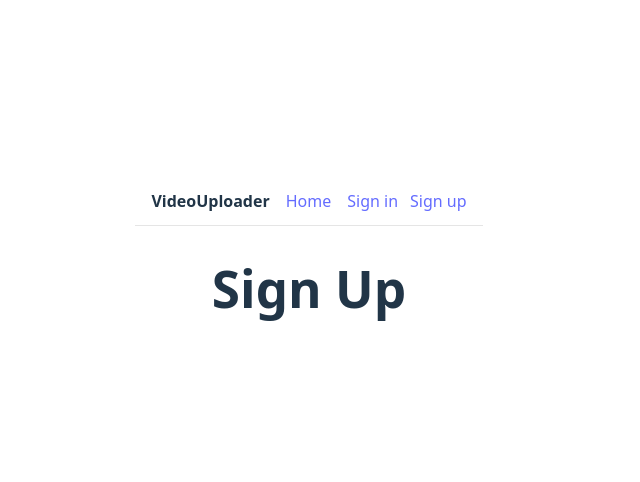
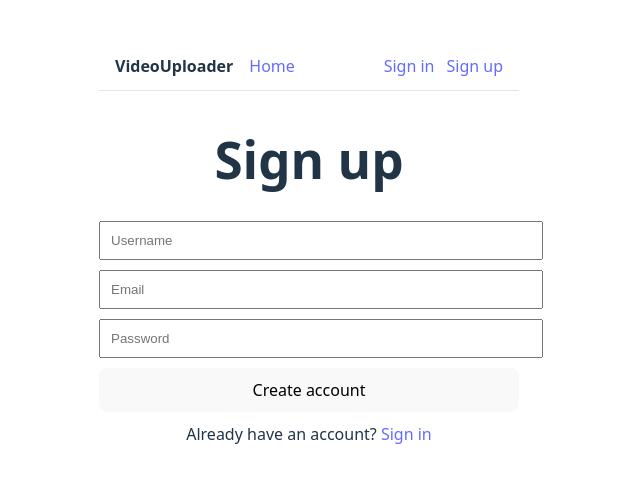
Before and after one commit to IrfanImsirovic/video-uploader, a React app in the folder frontend/: page /signup in a window 1280 px wide. Shown: the part 136-618 px from the top of the page, without its empty margins (331-971 px from the left). Built offline with nearby package versions, Linux system fonts and the light colour scheme; the HTML template or start-up script is replaced by a standard one.

Commit message:
Sign Up Page

```diff
--- a/frontend/src/pages/SignInPage.jsx
+++ b/frontend/src/pages/SignInPage.jsx
@@ -1,11 +1,10 @@
-// src/pages/SignInPage.jsx
 import { useState } from "react";
 import { useNavigate, Link } from "react-router-dom";
 import { signIn } from "../api/auth";
-import { useAuth } from "../auth/AuthContext";
+import { useAuth } from "../state/AuthContext.jsx";
 
 export default function SignInPage() {
-  const [email, setEmail] = useState("");
+  const [username, setUsername] = useState("");
   const [password, setPassword] = useState("");
   const [err, setErr] = useState("");
   const [loading, setLoading] = useState(false);
@@ -18,7 +17,7 @@ export default function SignInPage() {
     setErr("");
     setLoading(true);
     try {
-      const data = await signIn({ email, password }); // adjust keys if backend differs
+      const data = await signIn({ username, password });
       setSession(data.token, data.user);
       nav("/", { replace: true });
     } catch (e) {
@@ -34,9 +33,9 @@ export default function SignInPage() {
 
       <form onSubmit={onSubmit}>
         <input
-          placeholder="Email"
-          value={email}
-          onChange={(e) => setEmail(e.target.value)}
+          placeholder="Username"
+          value={username}
+          onChange={(e) => setUsername(e.target.value)}
           style={{ width: "100%", padding: 10, marginBottom: 10 }}
         />
         <input
--- a/frontend/src/pages/SignUpPage.jsx
+++ b/frontend/src/pages/SignUpPage.jsx
@@ -1,7 +1,68 @@
+import { useState } from "react";
+import { useNavigate, Link } from "react-router-dom";
+import { signUp } from "../api/auth";
+import { useAuth } from "../state/AuthContext";
+
 export default function SignUpPage() {
+  const [username, setUsername] = useState("");
+  const [email, setEmail] = useState("");
+  const [password, setPassword] = useState("");
+  const [err, setErr] = useState("");
+  const [loading, setLoading] = useState(false);
+
+  const nav = useNavigate();
+  const { setSession } = useAuth();
+
+  async function onSubmit(e) {
+    e.preventDefault();
+    setErr("");
+    setLoading(true);
+    try {
+      const data = await signUp({ username, email, password });
+      setSession(data.token, data.user);
+      nav("/", { replace: true });
+    } catch (e) {
+      setErr(e?.response?.data?.message || "Sign up failed");
+    } finally {
+      setLoading(false);
+    }
+  }
+
   return (
-    <div>
-      <h1>Sign Up</h1>
+    <div style={{ maxWidth: 420, margin: "40px auto" }}>
+      <h1>Sign up</h1>
+
+      <form onSubmit={onSubmit}>
+        <input
+          placeholder="Username"
+          value={username}
+          onChange={(e) => setUsername(e.target.value)}
+          style={{ width: "100%", padding: 10, marginBottom: 10 }}
+        />
+        <input
+          placeholder="Email"
+          value={email}
+          onChange={(e) => setEmail(e.target.value)}
+          style={{ width: "100%", padding: 10, marginBottom: 10 }}
+        />
+        <input
+          placeholder="Password"
+          type="password"
+          value={password}
+          onChange={(e) => setPassword(e.target.value)}
+          style={{ width: "100%", padding: 10, marginBottom: 10 }}
+        />
+
+        {err && <p style={{ color: "crimson" }}>{err}</p>}
+
+        <button disabled={loading} style={{ width: "100%", padding: 10 }}>
+          {loading ? "Creating..." : "Create account"}
+        </button>
+      </form>
+
+      <p style={{ marginTop: 10 }}>
+        Already have an account? <Link to="/signin">Sign in</Link>
+      </p>
     </div>
   );
 }
```
